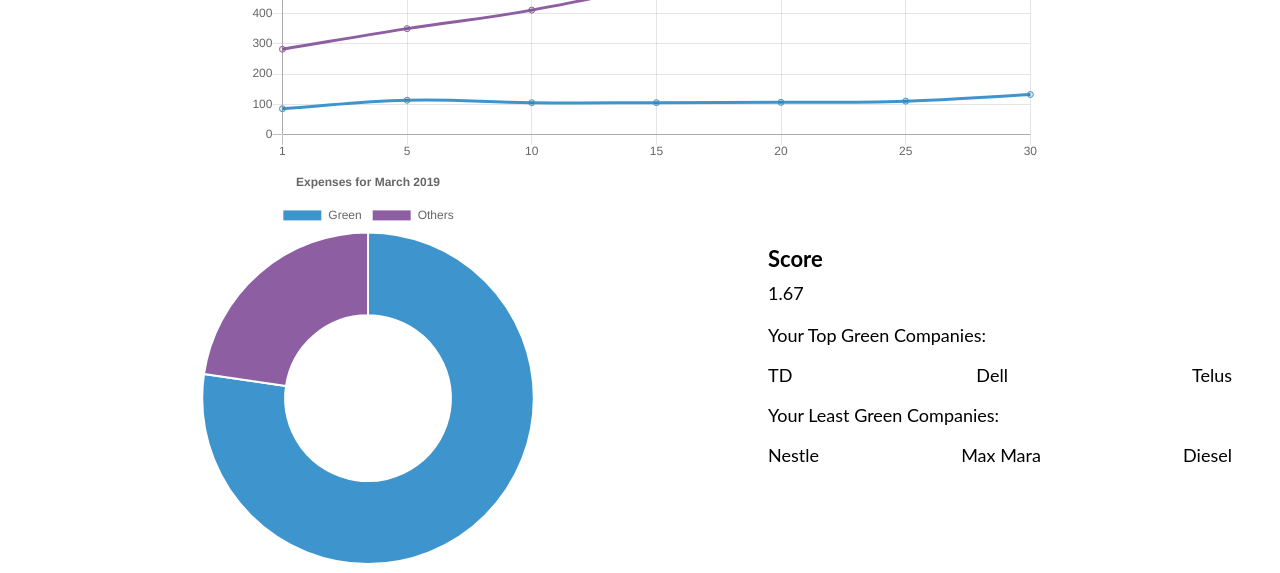
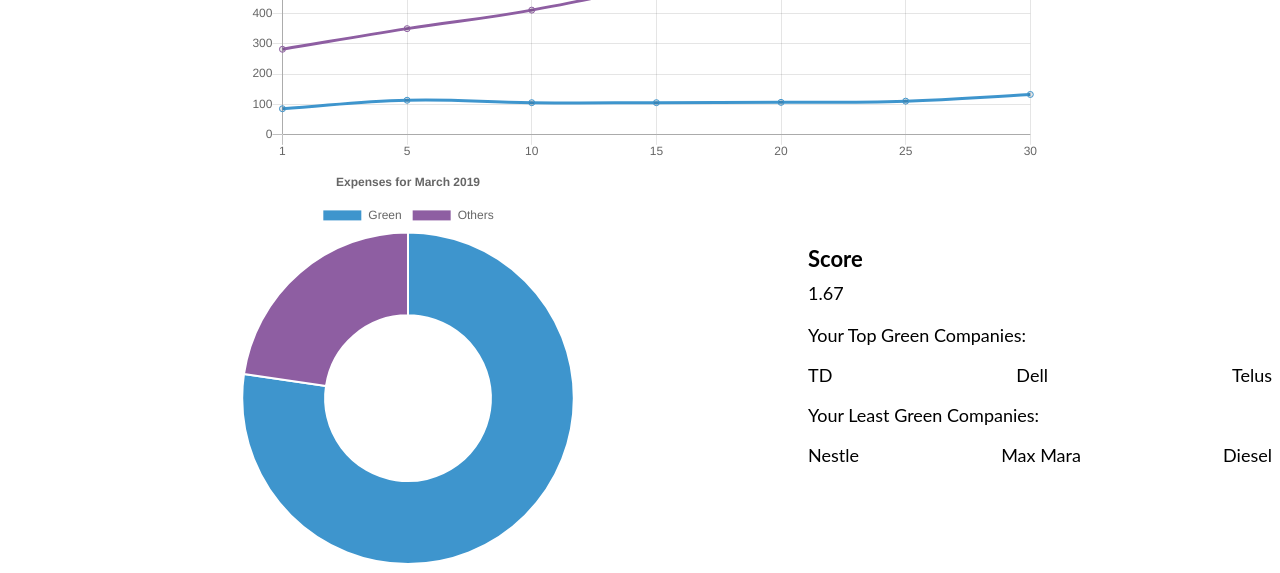
Before and after one commit to shahrzad88/mlh-project, a website: page app/public/report.html in a window 1280 px wide. Shown: the part 380-953 px from the top of the page. Drawn offline with nearby package versions, Linux system fonts and the light colour scheme.

Commit message:
removed position: relative;

```diff
--- a/app/public/css/report.css
+++ b/app/public/css/report.css
@@ -14,8 +14,7 @@
   align-items: center;
   width: 100%;
   height: 50%;
-  position: relative;
-  left: -40px;
+
 }
 
 #details {
```
